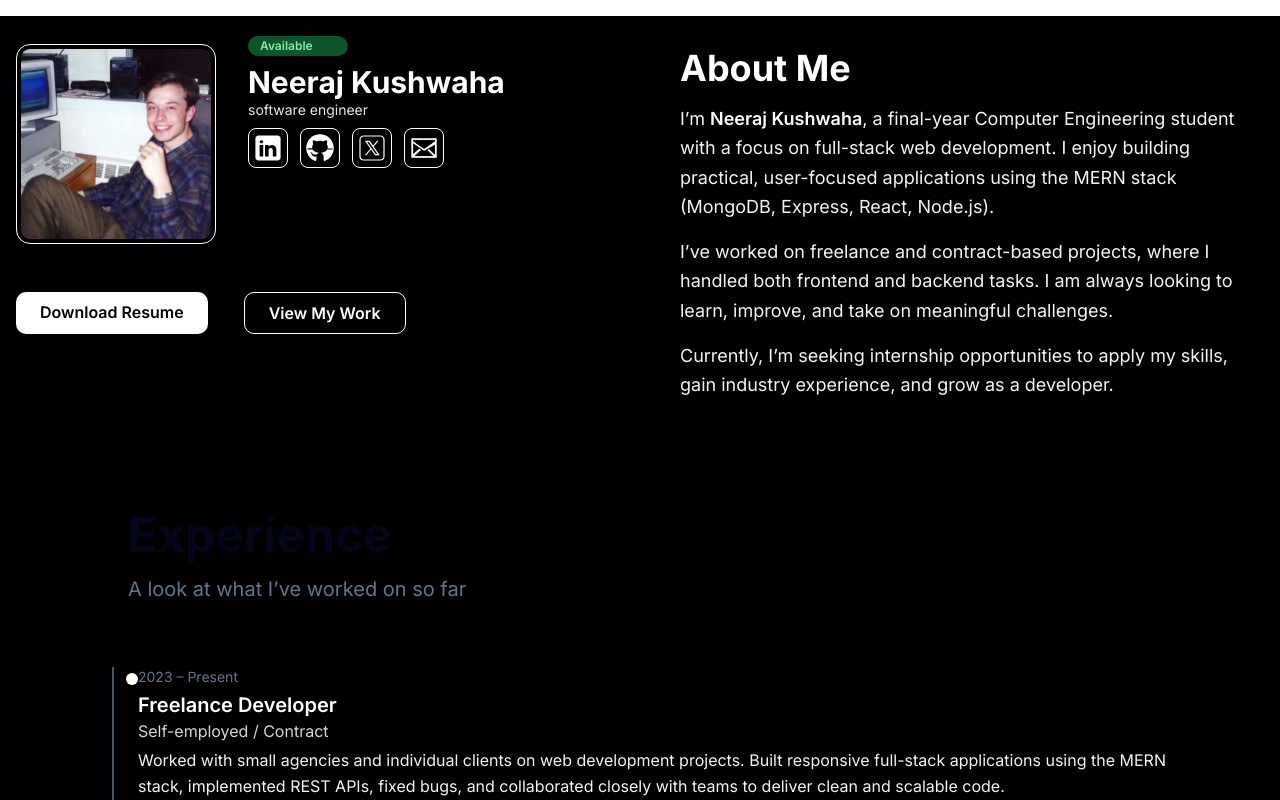
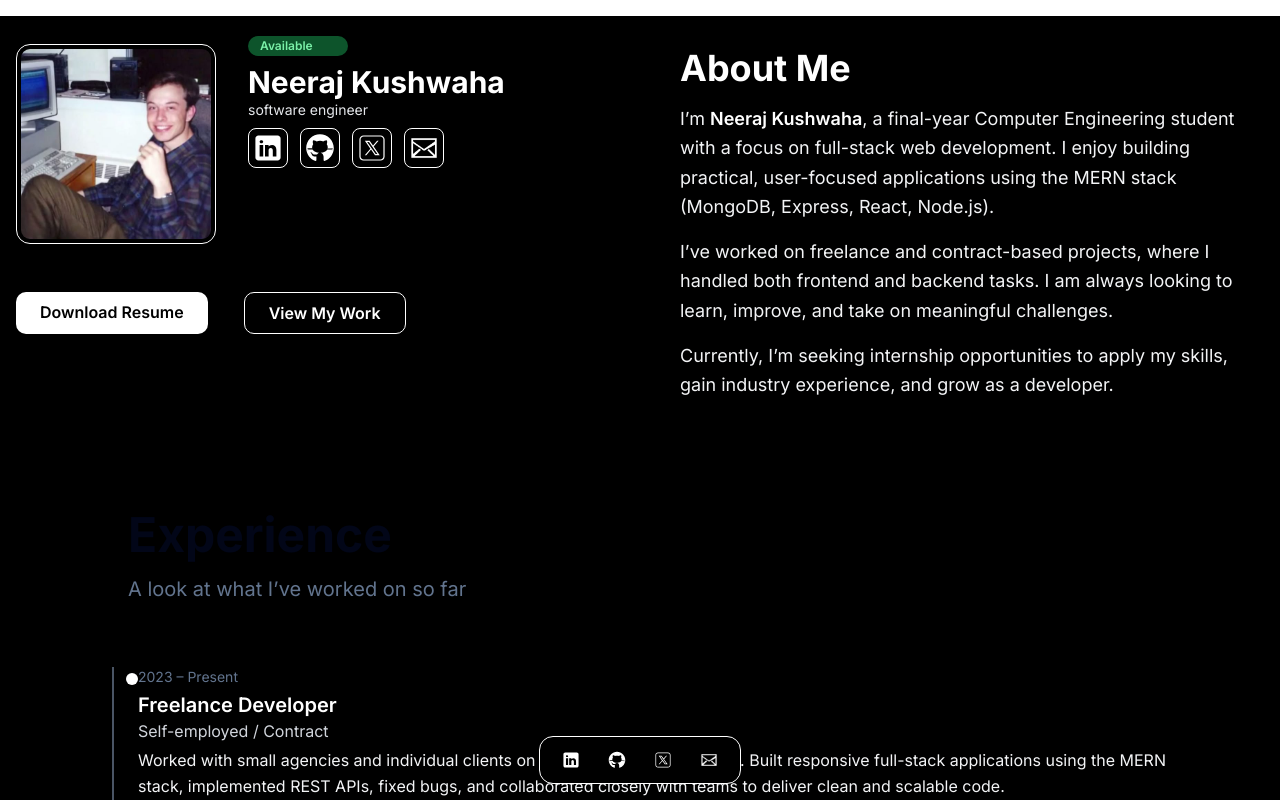
Before and after one commit to neerajk001/updated-profile, a Next.js app: page / in a window 1280 px wide. Shown: the top 800 px of the page. Built offline with nearby package versions, Linux system fonts and the light colour scheme.

Commit message:
removed comments

```diff
--- a/src/app/page.tsx
+++ b/src/app/page.tsx
@@ -1,19 +1,17 @@
 import About from "@/components/About";
-// import GithubStats from "@/components/GithubStats";
-// import Hero from "@/components/Hero";
+import BottomBar from "@/components/BottomBar";
 import HeroComp from "@/components/HeroComp";
-// import Navbar from "@/components/Navbar";
+
 import Projects from "@/components/Projects";
 
 
 export default function Home() {
   return (
    <div>
-       {/* <Navbar/> */}
-       {/* <Hero/> */} <HeroComp/>
-       {/* <GithubStats/> */}
+        <HeroComp/>
        <About/>
        <Projects/>
+        <BottomBar/>
    </div>
   );
 }
--- /dev/null
+++ b/src/components/BottomBar.tsx
@@ -0,0 +1,46 @@
+// components/BottomBar.tsx
+'use client';
+
+import Image from 'next/image';
+import Link from 'next/link';
+
+const socialLinks = [
+  {
+    href: 'https://www.linkedin.com/in/your-linkedin', // 🔁 replace with actual links
+    src: '/icons8-linkedin.svg',
+    alt: 'LinkedIn',
+  },
+  {
+    href: 'https://github.com/your-github',
+    src: '/icons8-github-logo.svg',
+    alt: 'GitHub',
+  },
+  {
+    href: 'https://twitter.com/your-x', // or X profile
+    src: '/icons8-x.svg',
+    alt: 'X',
+  },
+  {
+    href: 'mailto:your@email.com',
+    src: '/email.png',
+    alt: 'Email',
+  },
+];
+
+export default function BottomBar() {
+  return (
+    <div className="fixed bottom-4 left-1/2 -translate-x-1/2 bg-black px-4 py-2 rounded-xl flex gap-4 border border-white z-50">
+      {socialLinks.map((icon, index) => (
+        <Link key={index} href={icon.href} target="_blank" rel="noopener noreferrer">
+          <Image
+            src={icon.src}
+            alt={icon.alt}
+            width={30}
+            height={30}
+            className="invert border-2 border-white rounded-md p-1 hover:scale-110 transition"
+          />
+        </Link>
+      ))}
+    </div>
+  );
+}
```
